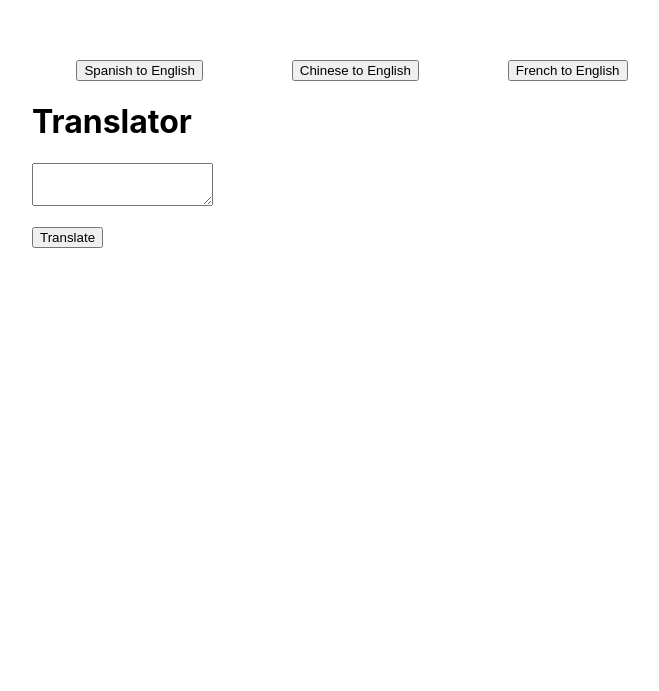
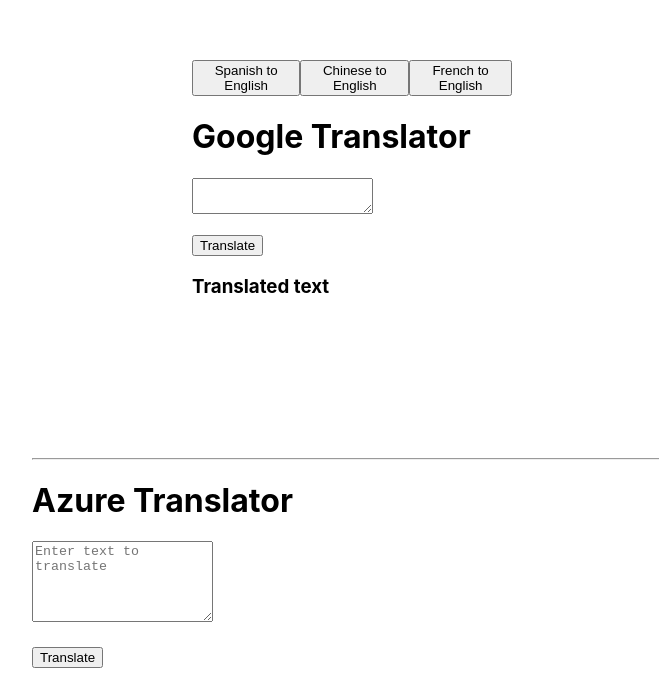
Before and after one commit to Raajesh24/Infytranslator, a React (Create React App) app: page / in a window 1280 px wide. Shown: the part 260-951 px from the top of the page, without its empty margins (288-947 px from the left). Before the commit the page ends 828 px from the top, so only its background shows below. Built offline with nearby package versions, Linux system fonts and the light colour scheme.

Commit message:
frontend

```diff
--- a/src/App.js
+++ b/src/App.js
@@ -1,77 +1,12 @@
-import { useState } from "react";
 // import "./App.css";
-import axios from "axios";
-
+import AzureTranslator from "./AzureTranslator";
+import GoogleTranslator from "./GoogleTranslator";
 function App() {
-  const [text, setText] = useState("");
-  const [translated, setTranslated] = useState("");
-  const [language, setLanguage] = useState("");
-  // const [placeHolder, setPlaceHolder] = useState("");
-
-  const french = {
-    ponumber: 1,
-    podate: 1,
-    description: "bonjour à tous",
-    language: "French",
-    languageCode: "fr",
-  };
-  const spanish = {
-    ponumber: 1,
-    podate: 1,
-    description: "Hola a todas",
-    language: "Spanish",
-    languageCode: "es",
-  };
-  const chinese = {
-    ponumber: 1,
-    podate: "24/09/95",
-    description: "Hola a todas",
-    language: "Chinese",
-    languageCode: "zh",
-  };
-
-  const handleSpanish = async () => {
-    setLanguage(spanish.language);
-  };
-  const handleFrench = async () => {
-    setLanguage(french.language);
-  };
-  const handleChinese = async () => {
-    setLanguage(chinese.language);
-  };
-
-  const handleClick = async () => {
-    let translation = await axios.post(
-      `https://translation.googleapis.com/language/translate/v2?key=AIzaSyAJiF_WFEQEWl57kWPae-VxwSnNknZvGAw&q=${text}&target=en`
-    );
-
-    console.log(translation.data.data.translations[0].translatedText);
-    setTranslated(translation.data.data.translations[0].translatedText);
-  };
-
   return (
-    <div className="App" style={{ margin: "25%" }}>
-      <div style={{ display: "flex", justifyContent: "space-around" }}>
-        <button onClick={handleSpanish}>Spanish to English</button>
-        <button onClick={handleChinese}>Chinese to English</button>
-        <button onClick={handleFrench}>French to English</button>
-      </div>
-      <h1>Translator</h1>
-
-      <div style={{ display: "flex" }}>
-        <textarea
-          placeholder={language}
-          value={text}
-          onChange={(e) => setText(e.target.value)}
-        ></textarea>
-        &nbsp;&nbsp;&nbsp; &nbsp;
-        <h1>{translated}</h1>
-      </div>
-      <br />
-      <div>
-        <button onClick={handleClick}>Translate</button>
-      </div>
-      <div>{}</div>
+    <div className="App" style={{ margin: "25% 25% 0% 25%" }}>
+      <GoogleTranslator />
+      <hr />
+      <AzureTranslator />
     </div>
   );
 }
--- /dev/null
+++ b/src/AzureTranslator.js
@@ -0,0 +1,74 @@
+import React, { useState } from "react";
+import axios from "axios";
+
+const Translator = () => {
+  const [text, setText] = useState("");
+  const [translatedText, setTranslatedText] = useState("");
+  const [language, setLanguage] = useState("en"); // Default translation to English
+
+  const apiKey =
+    "6tPV60toj90N1iMe8Pc4Af5AuZMZDzUhCHRXbIr5wC3fQISr4eUXJQQJ99AKACULyCpXJ3w3AAAbACOGiLX7"; // Replace with your Azure API Key
+  const endpoint = "https://api.cognitive.microsofttranslator.com/"; // Replace with your Azure Translator Endpoint
+  const region = "Global"; // Replace with your Azure Region (e.g., "eastus")
+
+  // Function to handle text change
+  const handleTextChange = (e) => {
+    setText(e.target.value);
+  };
+
+  // Function to translate the text
+  const translateText = async () => {
+    try {
+      const response = await axios.post(
+        `${endpoint}/translate?api-version=3.0&to=${language}`,
+        [
+          {
+            Text: text,
+          },
+        ],
+        {
+          headers: {
+            "Ocp-Apim-Subscription-Key": apiKey,
+            "Ocp-Apim-Subscription-Region": region,
+            "Content-Type": "application/json",
+          },
+        }
+      );
+
+      const translated = response.data[0].translations[0].text;
+      setTranslatedText(translated);
+    } catch (error) {
+      console.error("Error translating text:", error);
+    }
+  };
+
+  return (
+    <div>
+      <h1>Azure Translator</h1>
+
+      <textarea
+        value={text}
+        onChange={handleTextChange}
+        rows="5"
+        placeholder="Enter text to translate"
+      ></textarea>
+      <br />
+      {/* <h3>English: {language}</h3> */}
+      {/* <select onChange={(e) => setLanguage(e.target.value)} value={language}>
+        <option value="en">English</option>
+        <option value="es">Spanish</option>
+        <option value="fr">French</option>
+        <option value="de">German</option>
+        <option value="it">Italian</option>
+        <option value="pt">Portuguese</option>
+        <option value="zh-Hans">Chinese</option>
+      </select> */}
+      <br />
+      <button onClick={translateText}>Translate</button>
+      <h2>Translated Text</h2>
+      <p>{translatedText}</p>
+    </div>
+  );
+};
+
+export default Translator;
--- /dev/null
+++ b/src/GoogleTranslator.js
@@ -0,0 +1,78 @@
+import { useState } from "react";
+import axios from "axios";
+
+function GoogleTranslator() {
+  const [text, setText] = useState("");
+  const [translated, setTranslated] = useState("");
+  const [language, setLanguage] = useState("");
+  // const [placeHolder, setPlaceHolder] = useState("");
+
+  const french = {
+    ponumber: 1,
+    podate: 1,
+    description: "bonjour à tous",
+    language: "French",
+    languageCode: "fr",
+  };
+  const spanish = {
+    ponumber: 1,
+    podate: 1,
+    description: "Hola a todas",
+    language: "Spanish",
+    languageCode: "es",
+  };
+  const chinese = {
+    ponumber: 1,
+    podate: "24/09/95",
+    description: "Hola a todas",
+    language: "Chinese",
+    languageCode: "zh",
+  };
+
+  const handleSpanish = async () => {
+    setLanguage(spanish.language);
+  };
+  const handleFrench = async () => {
+    setLanguage(french.language);
+  };
+  const handleChinese = async () => {
+    setLanguage(chinese.language);
+  };
+
+  const handleClick = async () => {
+    let translation = await axios.post(
+      `https://translation.googleapis.com/language/translate/v2?key=AIzaSyAJiF_WFEQEWl57kWPae-VxwSnNknZvGAw&q=${text}&target=en`
+    );
+
+    console.log(translation.data.data.translations[0].translatedText);
+    setTranslated(translation.data.data.translations[0].translatedText);
+  };
+
+  return (
+    <div className="App" style={{ margin: "25%" }}>
+      <div style={{ display: "flex", justifyContent: "space-around" }}>
+        <button onClick={handleSpanish}>Spanish to English</button>
+        <button onClick={handleChinese}>Chinese to English</button>
+        <button onClick={handleFrench}>French to English</button>
+      </div>
+      <h1>Google Translator</h1>
+
+      <div style={{ display: "flex" }}>
+        <textarea
+          placeholder={language}
+          value={text}
+          onChange={(e) => setText(e.target.value)}
+        ></textarea>
+        &nbsp;&nbsp;&nbsp; &nbsp;
+      </div>
+      <br />
+      <div>
+        <button onClick={handleClick}>Translate</button>
+      </div>
+      <h3>Translated text </h3>
+      <h3>{translated}</h3>
+    </div>
+  );
+}
+
+export default GoogleTranslator;
```
